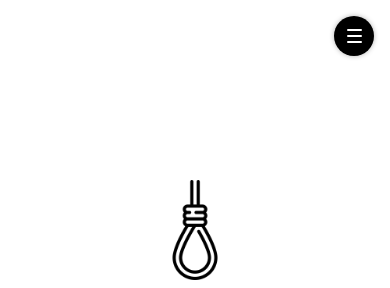
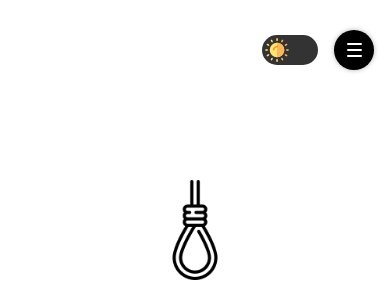
Before and after one commit to evan-kapantais/gatsby-blog, a Gatsby site: page / in a window 390 px wide. Shown: the top 288 px of the page. Built offline with nearby package versions, Linux system fonts and the light colour scheme; Gatsby itself is replaced by a stand-in of ours.

Commit message:
add dark mode, remove nav-links and add perma hamburger

```diff
--- a/src/components/hamburger.js
+++ b/src/components/hamburger.js
@@ -6,9 +6,6 @@ const Menu = styled.div `
   width: 40px;
   height: 40px;
   background: ${props => props.isOpen ? '#fff' : '#000'};
-  position: absolute;
-  top: 1rem;
-  right: -100px;
   border-radius: 50%;
   display: flex;
   flex-direction: column;
@@ -17,10 +14,6 @@ const Menu = styled.div `
   box-shadow: 0 0 5px rgba(0, 0, 0, 0.3);
   z-index: 999;
   transition: all 800ms ease-in-out;
-
-  @media (max-width: 750px) {
-    right: 1rem;
-  }
 
   &:hover {
     cursor: pointer;
@@ -119,7 +112,6 @@ const Panel = styled.div`
 class HamburgerMenu extends React.Component  {
   constructor(props) {
     super(props);
-    this.logoRef = React.createRef();
     this.state = {
       isOpen: false
     }
--- a/src/components/header.js
+++ b/src/components/header.js
@@ -4,6 +4,8 @@ import PropTypes from 'prop-types'
 import styled from 'styled-components'
 
 import NavLink from '../components/nav-link'
+import ModeBtn from './mode'
+import HamburgerMenu from './hamburger'
 
 const StyledHeader = styled.header `
   width: 100%;
@@ -39,9 +41,9 @@ const StyledHeader = styled.header `
   }
 
   nav {
+    display: flex;
+    align-items: center;
     transition: all 500ms ease-in-out;
-
-    @media (max-width: 750px) {margin-top: -200px;}
   }
 `
 
@@ -67,9 +69,10 @@ const Header = (props) => {
             <h1>{data.site.siteMetadata.title}</h1>
           </Link>
           <nav>
-            <NavLink to='/' text='BLOG'/>
-            {/* <NavLink to='/about' text='ABOUT'/> */}
-            <NavLink to='/contact' text='CONTACT'/>
+            <ModeBtn />
+            {/* <NavLink to='/' text='BLOG'/>
+            <NavLink to='/contact' text='CONTACT'/> */}
+            <HamburgerMenu />
           </nav>
         </StyledHeader>
       )}
--- a/src/components/layout.js
+++ b/src/components/layout.js
@@ -4,7 +4,6 @@ import styled from 'styled-components'
 
 import Header from "./header"
 import Footer from "./footer"
-import HamburgerMenu from '../components/hamburger'
 import "../stylesheets/layout.scss"
 
 const StyledLayout = styled.div `
@@ -19,7 +18,6 @@ const Layout = (props) => {
   return (
     <StyledLayout>
       <Header notitle={props.notitle} />
-      <HamburgerMenu />
       <main>{props.children}</main>
       <Footer />
     </StyledLayout>
--- /dev/null
+++ b/src/components/mode.js
@@ -0,0 +1,85 @@
+import React from 'react'
+import styled from 'styled-components'
+
+const ModeBtn = styled.button `
+  position: relative;
+  margin: 0 1rem;
+  width: 56px;
+  height: 30px;
+  border-radius: 20px;
+  background: ${props => props.isDarkModeOn ? '#fff' : '#333'};
+  border: none;
+  transition: all 300ms ease;
+
+  &:focus {outline: none;}
+
+  &::before {
+    content: '';
+    background: transparent;
+    position: absolute;
+    top: 0;
+    left: 0;
+    width: 100%;
+    height: 100%;
+    border-radius: 20px;
+    z-index: 99;
+  }
+
+  img {
+    position: absolute;
+    margin: 0;
+    top: 3px;
+    left: 3px;
+    display: block;
+    transform: ${props => props.isDarkModeOn ? 'translateX(26px)' : 'translateX(0)'};
+    transition: all 300ms ease;
+
+    // the moon
+    &:first-child {
+      opacity: ${props => props.isDarkModeOn ? 1 : 0};
+    }
+
+    // the sun
+    &:last-child {
+      opacity: ${props => props.isDarkModeOn ? 0 : 1};
+    }
+  }
+`
+
+class Mode extends React.Component {
+  constructor(props) {
+    super(props);
+    this.state = {
+      isDarkModeOne: false,
+    }
+  }
+
+  onClick = () => {
+    this.setState({
+      isDarkModeOn: !this.state.isDarkModeOn
+    });
+  }
+
+  componentDidUpdate() {
+    console.log(`is dark mode on: ` + this.state.isDarkModeOn);
+
+    if (this.state.isDarkModeOn) {
+      document.body.style.backgroundColor = '#111';
+      document.body.style.color = '#fff';
+    } else {
+      document.body.style.backgroundColor = '#fff';
+      document.body.style.color = '#000';
+    }
+  }
+
+  render() {
+    return (
+      <ModeBtn onClick={this.onClick} isDarkModeOn={this.state.isDarkModeOn}>
+        <img src={require(`../images/moon-colour.png`)} alt='' />
+        <img src={require(`../images/sun-colour.png`)} alt='' />
+      </ModeBtn>
+    );
+  }
+}
+
+export default Mode;
--- a/src/pages/index.js
+++ b/src/pages/index.js
@@ -7,9 +7,10 @@ import SEO from '../components/seo'
 import PostCard from '../components/post-card'
 import SocialContainer from '../components/social'
 
-// TODO: responsive more-posts container
+// TODO: fix side panel not opening
+// TODO: unify styles (color and background)
 // TODO: add tag sort method at homepage and display tags below if sorted like so
-// TODO: query contact and about images
+// TODO: query all images
 // TODO: replace Markdown with MDX
 // TODO: check duplicate transformer-remark plugin
 // TODO: configure a newsletter
--- a/src/stylesheets/layout.scss
+++ b/src/stylesheets/layout.scss
@@ -13,13 +13,13 @@ body {
   margin: 0;
   -webkit-font-smoothing: antialiased;
   -moz-osx-font-smoothing: grayscale;
-  // padding: 0 2rem;
   word-wrap: break-word;
   font-kerning: normal;
   -moz-font-feature-settings: "kern", "liga", "clig", "calt";
   -ms-font-feature-settings: "kern", "liga", "clig", "calt";
   -webkit-font-feature-settings: "kern", "liga", "clig", "calt";
   font-feature-settings: "kern", "liga", "clig", "calt";
+  transition: all 300ms ease;
 
   @media (max-width: 450px) {padding: 0 0rem;}
 }
--- a/src/templates/blog-post.js
+++ b/src/templates/blog-post.js
@@ -5,7 +5,6 @@ import styled from 'styled-components'
 
 import Layout from '../components/layout'
 import SmallPost from '../components/small-post'
-import HamburgerMenu from '../components/hamburger'
 
 // TODO: responsive more posts grid
 // TODO: responsive
@@ -140,7 +139,6 @@ const blogPost = ({ data }) => {
 
   return (
     <Layout>
-      <HamburgerMenu />
       <PostHeader>
         <h5>{date}</h5>
         <h1>{title}</h1>
```
Also changed, not shown: src/images/moon-colour.png (added), src/images/moon.png (added), src/images/sun-colour.png (added), src/images/sun.png (added).
